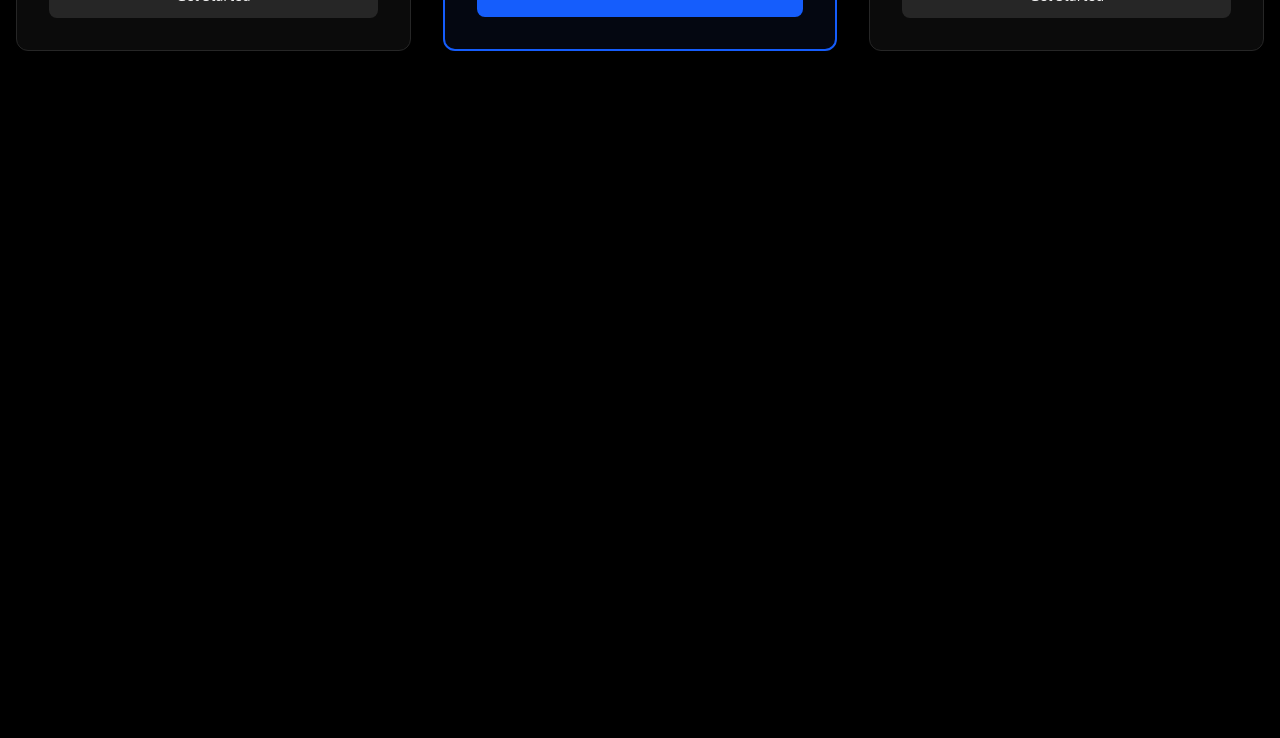
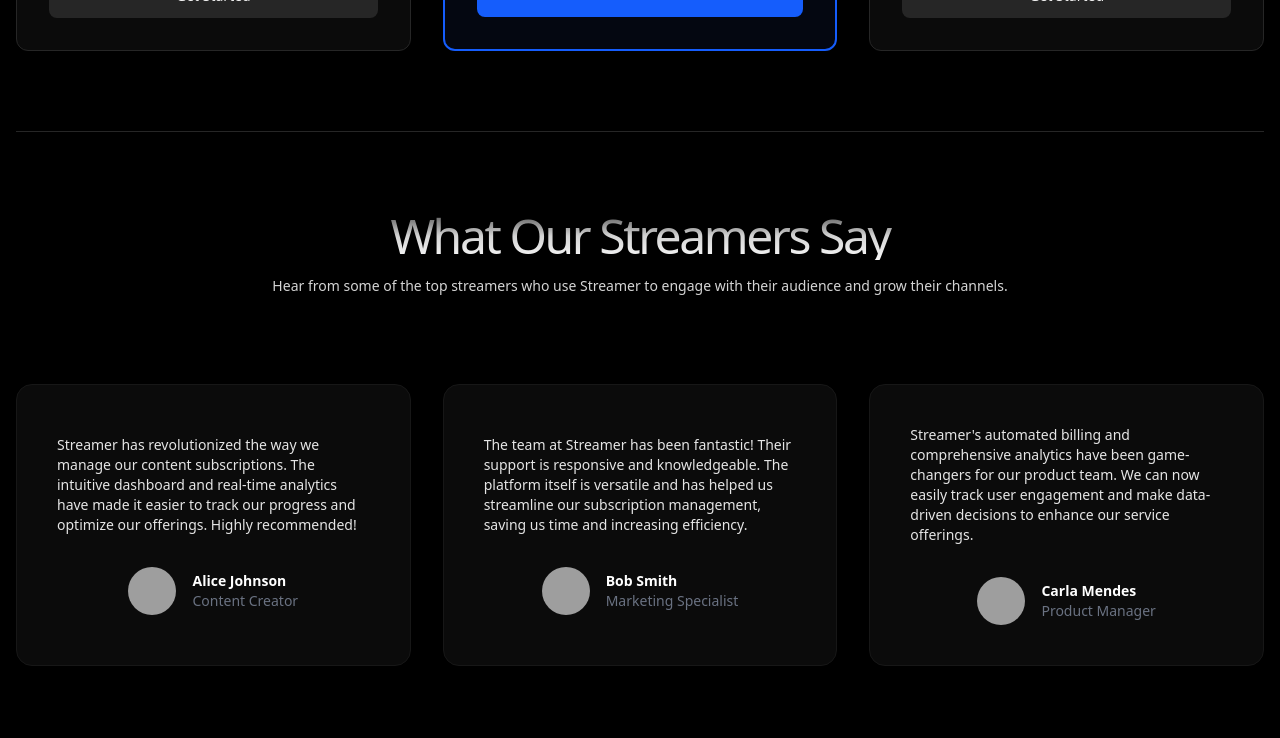
Before and after one commit to MadG0blin359/FullStackForge, a React (Vite) app in the folder Streamer - SaaS App/: page / in a window 1280 px wide. Shown: the part 3680-4418 px from the top of the page. Before the commit the page ends 3731 px from the top, so only its background shows below. Built offline with nearby package versions, Linux system fonts and the light colour scheme; grey boxes are pictures that could not be loaded.

Commit message:
sect/ testimonials

```diff
--- a/Streamer - SaaS App/src/App.jsx
+++ b/Streamer - SaaS App/src/App.jsx
@@ -4,6 +4,7 @@
 import HowItWorks from "./components/HowItWorks";
 import KeyFeatures from "./components/KeyFeatures";
 import PricingPlans from "./components/PricingPlans";
+import Testimonials from "./components/Testimonials";
 
 const App = () => {
   return (
@@ -13,6 +14,7 @@
       <HowItWorks />
       <KeyFeatures />
       <PricingPlans />
+      <Testimonials />
     </main>
   );
 };
--- a/Streamer - SaaS App/src/components/PricingPlans.jsx
+++ b/Streamer - SaaS App/src/components/PricingPlans.jsx
@@ -7,23 +7,22 @@
     visible: {
       opacity: 1,
       transition: {
-        staggerChildren: 0.2, // Use a small stagger on the parent (0.15s)
-        when: "beforeChildren", // Ensure parent waits for the section heading to finish
+        staggerChildren: 0.2, // Parent sets the 0.2s gap between children
+        when: "beforeChildren", // Parent finishes its fade before children start
       },
     },
   };
 
   const cardVariants = {
     hidden: { opacity: 0, y: 50 },
-    visible: (i) => ({
+    visible: {
       opacity: 1,
       y: 0,
       transition: {
-        delay: i * 0.15,
         duration: 0.8, // Slightly longer duration for a smoother feel
         ease: "easeOut",
       },
-    }),
+    },
   };
 
   return (
@@ -32,10 +31,13 @@
         <motion.div
           initial="hidden"
           whileInView="visible"
-          viewport={{ once: true, amount: 0.5 }} // Only animate once, when 50% visible
           variants={{
             hidden: { opacity: 0, y: -50 },
-            visible: { opacity: 1, y: 0, transition: { duration: 0.6 } },
+            visible: {
+              opacity: 1,
+              y: 0,
+              transition: { duration: 0.6, ease: "easeOut" },
+            },
           }}
           className="text-center mb-12 border-t border-neutral-800"
         >
@@ -49,7 +51,6 @@
         <motion.div
           initial="hidden"
           whileInView="visible"
-          viewport={{ once: true, amount: 0.1 }} // Animate once when 10% visible
           variants={containerVariants}
           // Use 'lg:flex' and 'items-stretch' to ensure all cards have the same height
           className="grid grid-cols-1 lg:grid-cols-3 place-items-center justify-items-center gap-8 lg:items-stretch"
--- /dev/null
+++ b/Streamer - SaaS App/src/components/Testimonials.jsx
@@ -0,0 +1,71 @@
+import { motion } from "framer-motion";
+import { TESTIMONIALS_CONTENT } from "../constants/index";
+
+const Testimonials = () => {
+  const testimonialsVariants = {
+    hidden: { opacity: 0, y: 50 },
+    visible: (i) => ({
+      opacity: 1,
+      y: 0,
+      transition: {
+        delay: i * 0.2,
+        duration: 0.6,
+        ease: "easeOut",
+      },
+    }),
+  };
+
+  return (
+    <section id="testimonial">
+      <div className="max-w-7xl mx-auto px-4 mt-20">
+        <motion.div
+          initial={{ opacity: 0, y: -20 }}
+          animate={{ opacity: 1, y: 0 }}
+          transition={{ duration: 0.6, ease: "easeOut" }}
+          className="text-center mb-12 border-t border-neutral-800"
+        >
+          <h2 className="text-3xl lg:text-5xl mt-20 tracking-tighter bg-gradient-to-t from-neutral-50 via-neutral-300 to-neutral-600 bg-clip-text text-transparent">
+            {TESTIMONIALS_CONTENT.sectionTitle}
+          </h2>
+          <p className="mt-4">{TESTIMONIALS_CONTENT.sectionDescription}</p>
+        </motion.div>
+
+        <motion.div
+          initial="hidden"
+          whileInView="visible"
+          variants={{
+            visible: {
+              transition: {
+                staggerChildren: 0.2,
+              },
+            },
+          }}
+          className="grid grid-cols-1 md:grid-cols-3 gap-8"
+        >
+          {TESTIMONIALS_CONTENT.reviews.map((review, index) => (
+            <motion.div
+              custom={index}
+              variants={testimonialsVariants}
+              className="mt-10 flex flex-col items-center justify-center overflow-hidden rounded-2xl bg-neutral-900/50 border border-neutral-900 p-10"
+            >
+              <p className="mb-4 text-neutral-200">{review.review}</p>
+              <div className="flex items-center mt-4">
+                <img
+                  src={review.image}
+                  alt={review.alt}
+                  className="w-12 h-12 rounded-full mr-4"
+                />
+                <div>
+                  <p className="text-sm font-bold text-white">{review.name}</p>
+                  <p className="text-sm text-gray-500">{review.title}</p>
+                </div>
+              </div>
+            </motion.div>
+          ))}
+        </motion.div>
+      </div>
+    </section>
+  );
+};
+
+export default Testimonials;
```
